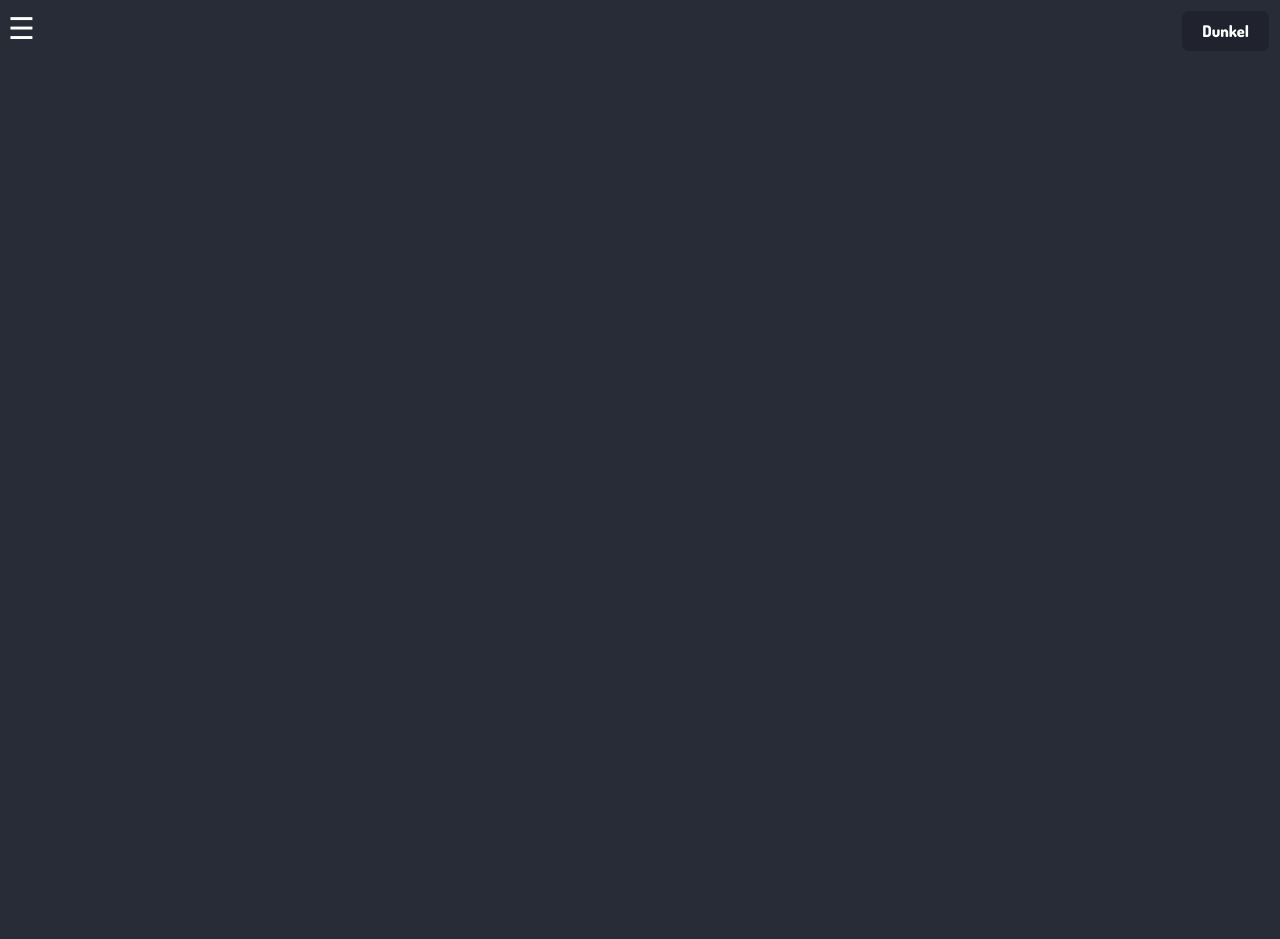
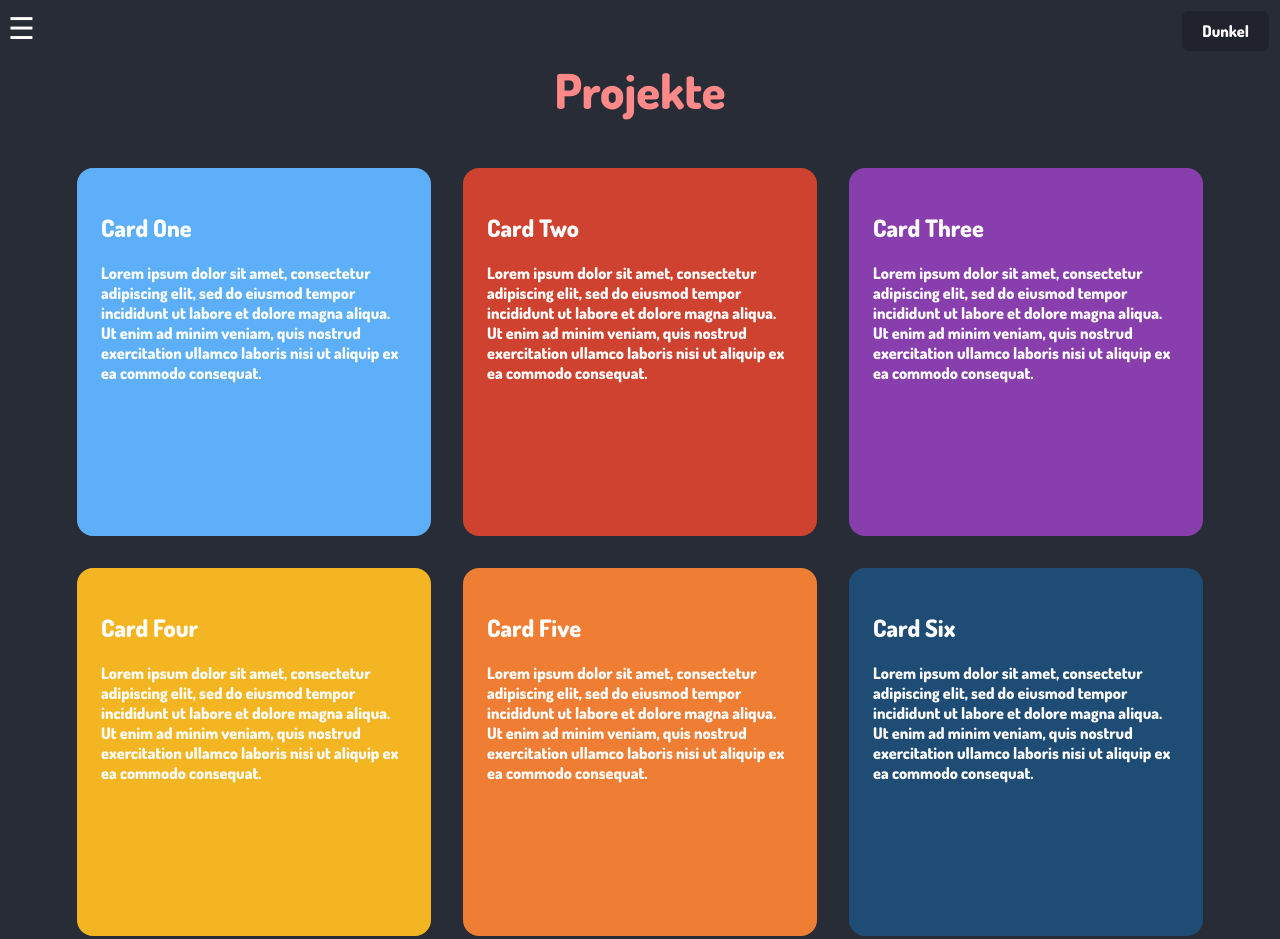
Before and after one commit to CuzImBisonratte/cuzimbisonratte.github.io, a plain HTML site: page index.html in a window 1280 px wide. Before the commit the page ends 800 px from the top, so only its background shows below. Drawn offline with Linux system fonts and the light colour scheme.

Commit message:
added plain cards

```diff
--- a/index.html
+++ b/index.html
@@ -40,6 +40,45 @@
 
         <!-- Projects section -->
         <div id="projects" class="main_sections">
+            <h1>Projekte</h1>
+            <div id="project_cards">
+                <div class="project_card" id="project_card_1">
+                    <h2>Card One</h2>
+                    <p>
+                        Lorem ipsum dolor sit amet, consectetur adipiscing elit, sed do eiusmod tempor incididunt ut labore et dolore magna aliqua. Ut enim ad minim veniam, quis nostrud exercitation ullamco laboris nisi ut aliquip ex ea commodo consequat.
+                    </p>
+                </div>
+                <div class="project_card" id="project_card_2">
+                    <h2>Card Two</h2>
+                    <p>
+                        Lorem ipsum dolor sit amet, consectetur adipiscing elit, sed do eiusmod tempor incididunt ut labore et dolore magna aliqua. Ut enim ad minim veniam, quis nostrud exercitation ullamco laboris nisi ut aliquip ex ea commodo consequat.
+                    </p>
+                </div>
+                <div class="project_card" id="project_card_3">
+                    <h2>Card Three</h2>
+                    <p>
+                        Lorem ipsum dolor sit amet, consectetur adipiscing elit, sed do eiusmod tempor incididunt ut labore et dolore magna aliqua. Ut enim ad minim veniam, quis nostrud exercitation ullamco laboris nisi ut aliquip ex ea commodo consequat.
+                    </p>
+                </div>
+                <div class="project_card" id="project_card_4">
+                    <h2>Card Four</h2>
+                    <p>
+                        Lorem ipsum dolor sit amet, consectetur adipiscing elit, sed do eiusmod tempor incididunt ut labore et dolore magna aliqua. Ut enim ad minim veniam, quis nostrud exercitation ullamco laboris nisi ut aliquip ex ea commodo consequat.
+                    </p>
+                </div>
+                <div class="project_card" id="project_card_5">
+                    <h2>Card Five</h2>
+                    <p>
+                        Lorem ipsum dolor sit amet, consectetur adipiscing elit, sed do eiusmod tempor incididunt ut labore et dolore magna aliqua. Ut enim ad minim veniam, quis nostrud exercitation ullamco laboris nisi ut aliquip ex ea commodo consequat.
+                    </p>
+                </div>
+                <div class="project_card" id="project_card_6">
+                    <h2>Card Six</h2>
+                    <p>
+                        Lorem ipsum dolor sit amet, consectetur adipiscing elit, sed do eiusmod tempor incididunt ut labore et dolore magna aliqua. Ut enim ad minim veniam, quis nostrud exercitation ullamco laboris nisi ut aliquip ex ea commodo consequat.
+                    </p>
+                </div>
+            </div>
         </div>
 
         <!-- Contact section -->
--- a/style.css
+++ b/style.css
@@ -120,3 +120,61 @@ body {
         font-size: 18px;
     }
 }
+
+h1 {
+    font-size: 3rem;
+    color: var(--title-color);
+    text-align: center;
+}
+
+
+/*
+Projects Cards
+*/
+
+#project_cards {
+    display: flex;
+    flex-wrap: wrap;
+    justify-content: center;
+    margin-top: 1rem;
+}
+
+.project_card {
+    padding: 1.5rem;
+    width: 25%;
+    border-radius: 1rem;
+    margin: 1rem;
+    height: 20rem;
+    min-height: min-content;
+}
+
+.project_card:hover {
+    /* Make 'em more responsive looking */
+    transform: scale(1.05) rotate(1deg);
+    box-shadow: 0px 0px 0.5rem var(--extra-color);
+    cursor: pointer;
+}
+
+#project_card_1 {
+    background-color: #5CAFF8;
+}
+
+#project_card_2 {
+    background-color: #cE422f;
+}
+
+#project_card_3 {
+    background-color: #883EAD;
+}
+
+#project_card_4 {
+    background-color: #F4B522;
+}
+
+#project_card_5 {
+    background-color: #EF7E34;
+}
+
+#project_card_6 {
+    background-color: #1E4C74;
+}
```
